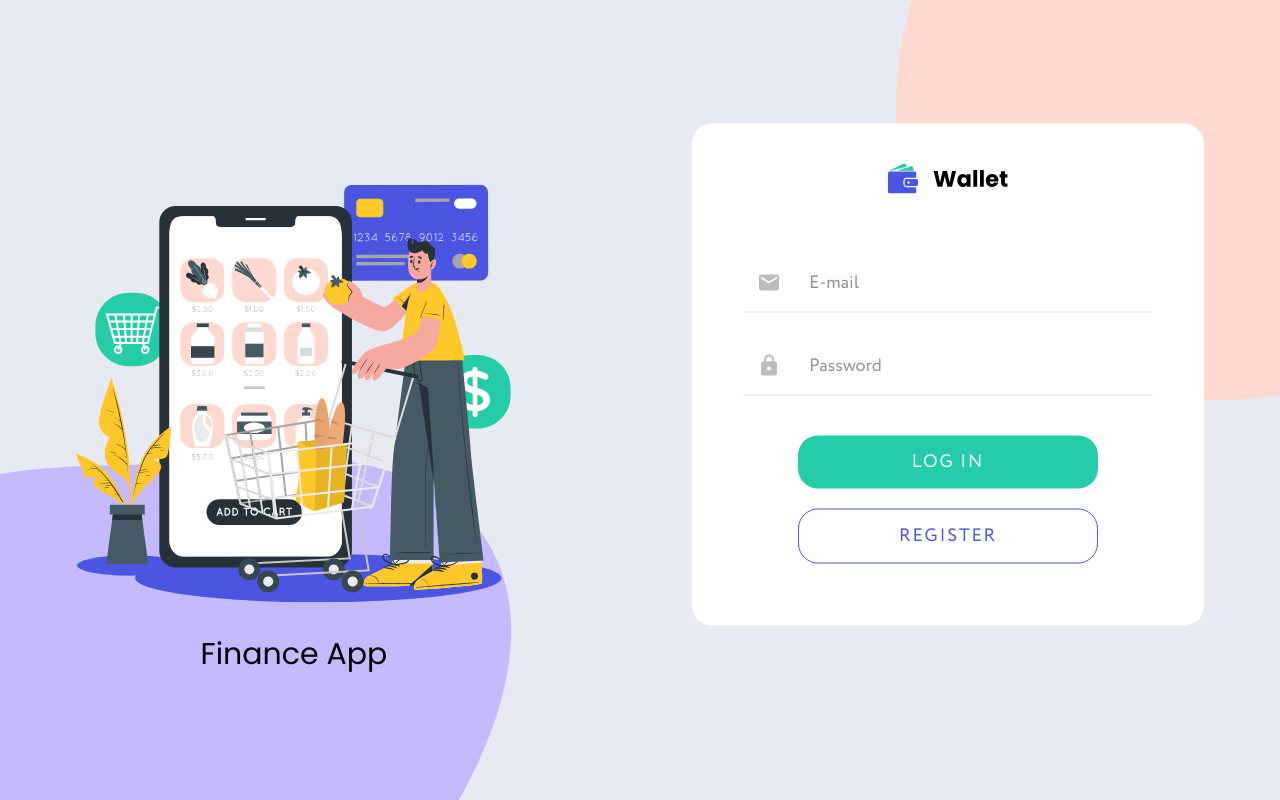
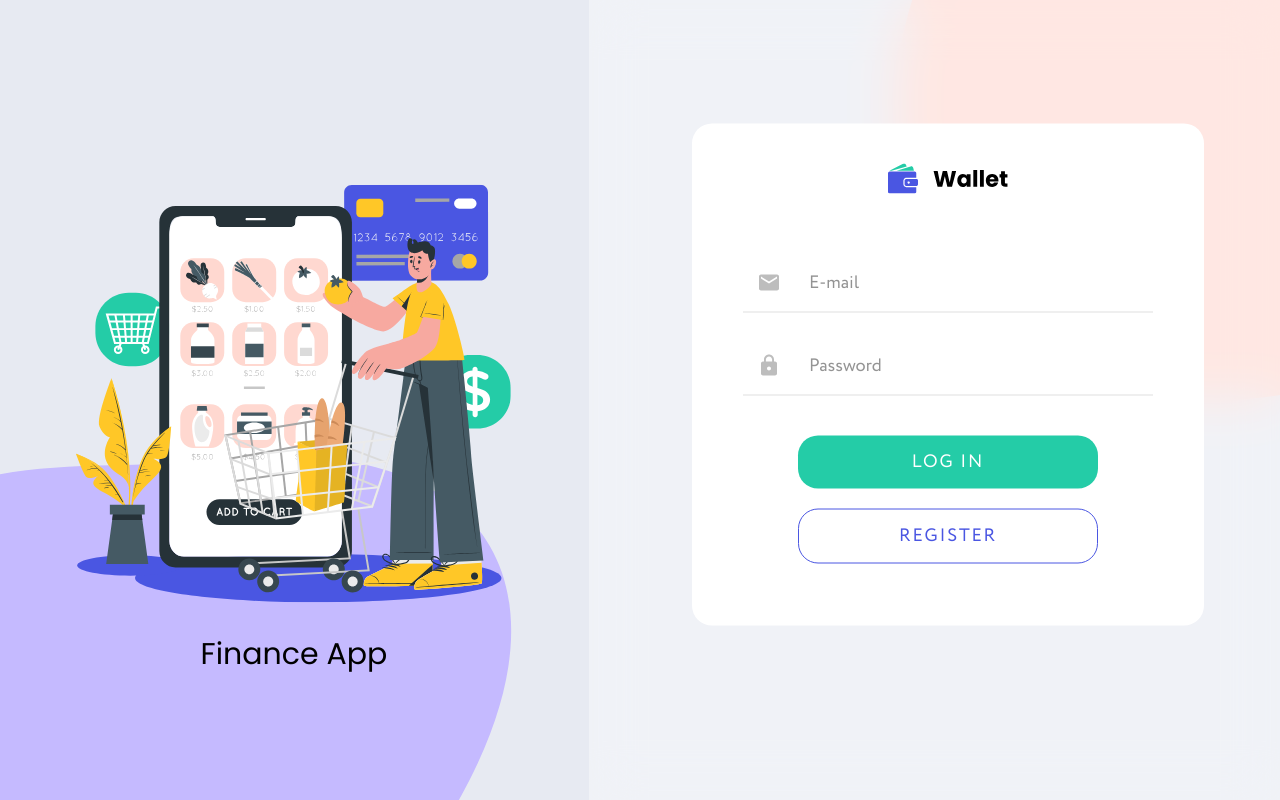
Before and after one commit to Daniel-Slavnyi/money-manager, a React (Create React App) app: page /money-manager/auth/login in a window 1280 px wide. Built offline with nearby package versions, Linux system fonts and the light colour scheme.

Commit message:
fix: bg blur login page and register

```diff
--- a/src/components/LoginForm/LoginForm.styled.js
+++ b/src/components/LoginForm/LoginForm.styled.js
@@ -40,4 +40,6 @@ export const StyledForm = styled('form')(({ theme }) => ({
   display: 'flex',
   flexWrap: 'wrap',
   justifyContent: 'center',
+
+  [theme.breakpoints.up('desktop')]: {},
 }));
--- a/src/pages/Layout.jsx
+++ b/src/pages/Layout.jsx
@@ -1,9 +1,11 @@
 import React from 'react';
 import { Outlet } from 'react-router-dom';
+import { BlurWrapper } from './LoginPage/LoginPage.styled';
 
 export default function Layout() {
   return (
     <main>
+      <BlurWrapper />
       <Outlet />
     </main>
   );
--- a/src/pages/LoginPage/LoginPage.jsx
+++ b/src/pages/LoginPage/LoginPage.jsx
@@ -5,7 +5,6 @@ import React from 'react';
 import { ReactComponent as ReactLogo } from 'styles/images/logo.svg';
 import { ReactComponent as BgPicture } from 'styles/images/bgPicture.svg';
 import {
-  BlurWrapper,
   LogoContainer,
   PictureTextWrapper,
   PictureWrapper,
@@ -15,6 +14,7 @@ import {
 
 export default function LoginPage() {
   return (
+    <>
       <StyledContainer>
         <section>
           <PictureTextWrapper>
@@ -27,15 +27,14 @@ export default function LoginPage() {
           </PictureTextWrapper>
         </section>
         <section>
-        <BlurWrapper>
           <Wrapper>
             <LogoContainer>
               <ReactLogo />
             </LogoContainer>
             <LoginForm />
           </Wrapper>
-        </BlurWrapper>
         </section>
       </StyledContainer>
+    </>
   );
 }
--- a/src/pages/LoginPage/LoginPage.styled.js
+++ b/src/pages/LoginPage/LoginPage.styled.js
@@ -67,6 +67,13 @@ export const PictureTextWrapper = styled('div')(({ theme }) => ({
 }));
 
 export const BlurWrapper = styled('div')(({ theme }) => ({
-  // backdropFilter: 'blur(25px)',
-  height: '100%',
+  [theme.breakpoints.up('desktop')]: {
+    background: 'rgba(255, 255, 255, 0.4)',
+    position: 'fixed',
+    top: '0',
+    right: '0',
+    backdropFilter: 'blur(25px)',
+    height: '100%',
+    width: '54%',
+  },
 }));
--- a/src/pages/RegisterPage/RegisterPage.jsx
+++ b/src/pages/RegisterPage/RegisterPage.jsx
@@ -28,14 +28,12 @@ export default function RegisterPage() {
           </PictureTextWrapper>
         </section>
         <section>
-          <BlurWrapper>
           <Wrapper>
             <LogoContainer>
               <ReactLogo />
             </LogoContainer>
             <RegistrationForm />
           </Wrapper>
-          </BlurWrapper>
         </section>
       </StyledContainer>
     </>
```
Lines whose indentation alone changed are shown as unchanged.
